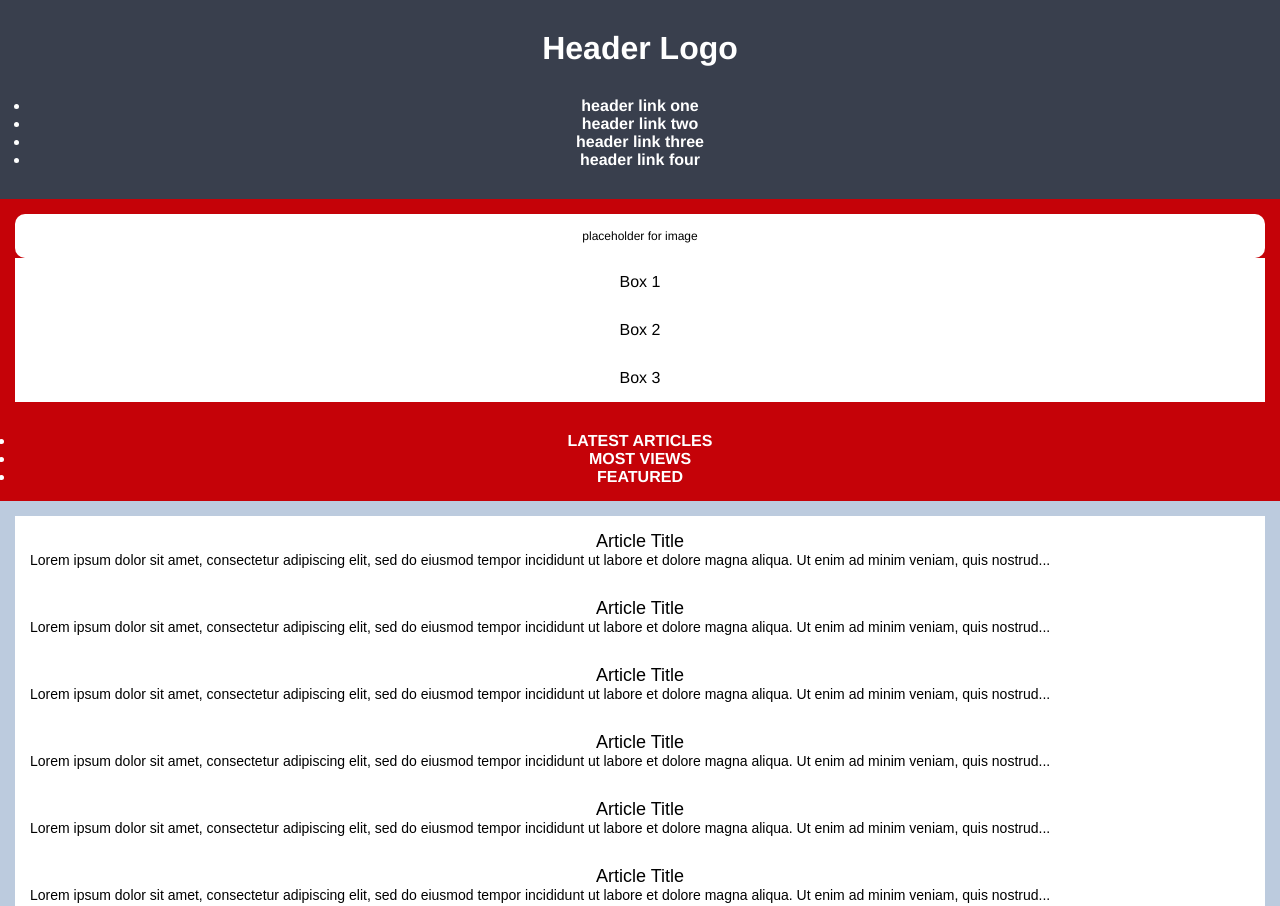
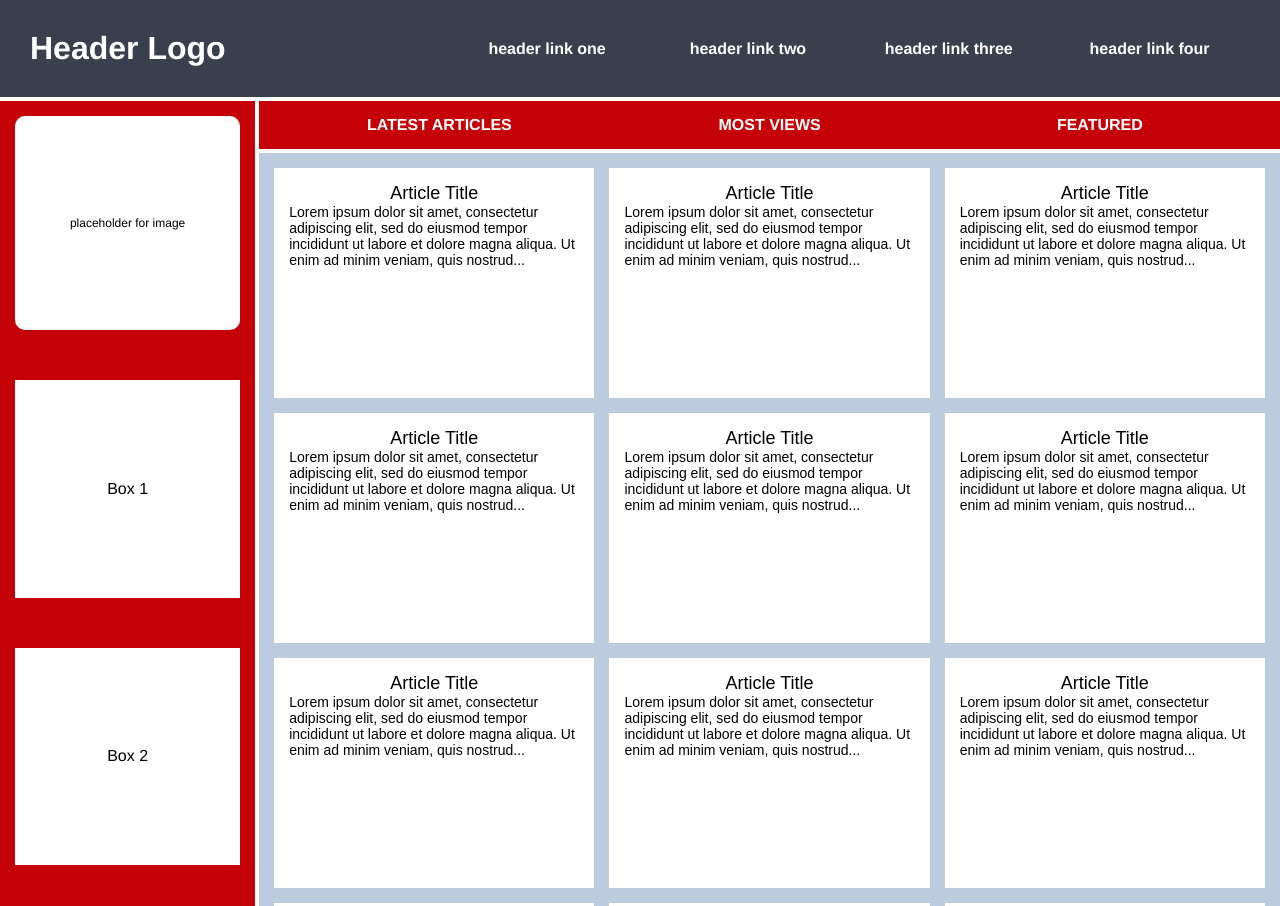
Before and after one commit to Risman88/TheOdinProject, a plain HTML site: page css-exercises/grid/03-grid-layout-3/index.html in a window 1280 px wide. Shown: the top 906 px of the page. Drawn offline with Linux system fonts and the light colour scheme.

Commit message:
Finish css-exercises grid-layout as part of TheOdinProject

```diff
--- a/css-exercises/grid/02-grid-layout-2/style.css
+++ b/css-exercises/grid/02-grid-layout-2/style.css
@@ -9,6 +9,10 @@ html {
   height: 100%;
   padding: 16px;
   box-sizing: border-box;
+  display: grid;
+  gap: 15px;
+  grid-template-columns: 1fr 3fr;
+  grid-template-rows: 1fr 1fr 5fr 1fr;
 }
 
 .container div {
--- a/css-exercises/grid/03-grid-layout-3/style.css
+++ b/css-exercises/grid/03-grid-layout-3/style.css
@@ -5,6 +5,9 @@
 
 .container {
   text-align: center;
+  display: grid;
+  gap: 4px;
+  grid-template-columns: 1fr 4fr;
 }
 
 .container div {
@@ -17,15 +20,32 @@
 
 .header {
   background-color: #393f4d;
+  grid-column: 1 / 3;
+  display: grid;
+  grid-template-columns: 1fr 2fr;
+  align-items: center;
+}
+
+.logo {
+  justify-self: start;
+}
+
+.menu ul {
+  display: grid;
+  grid-template-columns: 1fr 1fr 1fr 1fr;
 }
 
 .menu ul,
 .menu li {
   font-size: 16px;
+  list-style: none;
 }
 
 .sidebar {
-  background-color: #C50208;
+  background-color: #c50208;
+  gap: 50px;
+  display: grid;
+  grid-row: 2 / 4;
 }
 
 .sidebar .photo {
@@ -36,6 +56,11 @@
   border-radius: 10px;
 }
 
+.photo,
+.side-content {
+  display: grid;
+  align-items: center;
+}
 
 .sidebar .side-content {
   background-color: white;
@@ -45,16 +70,25 @@
 }
 
 .nav {
-  background-color: #C50208;
+  background-color: #c50208;
+}
+
+.nav ul {
+  display: grid;
+  grid-template-columns: 1fr 1fr 1fr;
 }
 
 .nav ul li {
   font-size: 16px;
   text-transform: uppercase;
+  list-style: none;
 }
 
 .article {
   background-color: #bccbde;
+  gap: 15px;
+  display: grid;
+  grid-template-columns: repeat(auto-fit, minmax(250px, 1fr));
 }
 
 .article p {
@@ -65,9 +99,10 @@
 }
 
 .article .card {
-  background-color: #FFFFFF;
+  background-color: #ffffff;
   color: black;
   text-align: center;
+  height: 200px;
 }
 
 .card p {
@@ -83,6 +118,7 @@
 
 .footer {
   background-color: #393f4d;
+  grid-column: 1 / 3;
 }
 
 .footer p {
```
